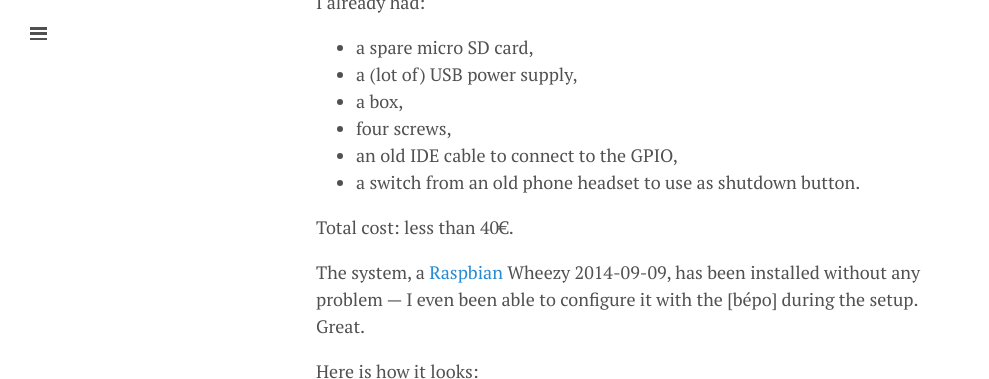
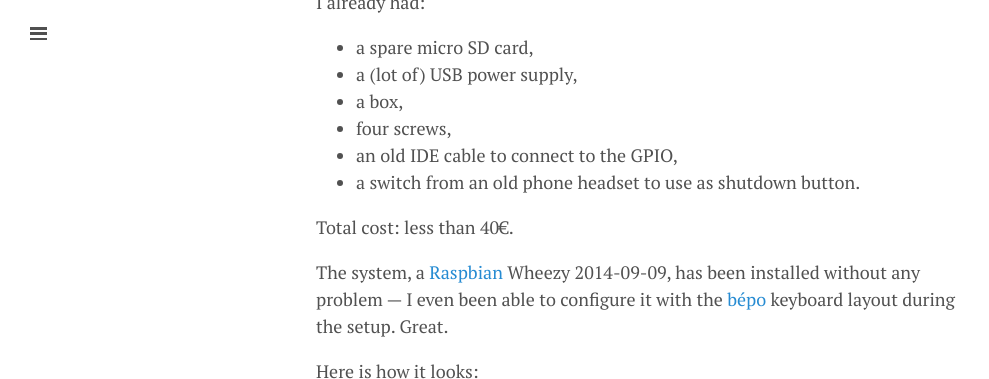
Before and after one commit to glehmann/glehmann.github.io, a Jekyll site: the page built from _posts/2014-12-23-Raspberry-Pi-as-a-temperature-logger.md, in a window 1280 px wide and 900 px high, scrolled down 848 px, cut to the strip 0-379 px from the top of the window. Shown: the whole strip, without its empty margins (0-989 px from the left). Built offline with Jekyll 4.4.1, drawn with Linux system fonts in a browser that asks for light colours; Markdown is read by kramdown in place of the engine named in the settings; comment, search, counter and statistics services are not loaded.

Commit message:
dix missing bépo url

```diff
--- a/_posts/2014-12-23-Raspberry-Pi-as-a-temperature-logger.md
+++ b/_posts/2014-12-23-Raspberry-Pi-as-a-temperature-logger.md
@@ -40,7 +40,7 @@ I already had:
 Total cost: less than 40€.
 
 The system, a [Raspbian] Wheezy 2014-09-09, has been installed without any problem
-— I even been able to configure it with the [bépo] during the setup. Great.
+— I even been able to configure it with the [bépo] keyboard layout during the setup. Great.
 
 Here is how it looks:
 
```
Also changed, not shown: other parts of _posts/2014-12-23-Raspberry-Pi-as-a-temperature-logger.md (+1 -0 lines).
